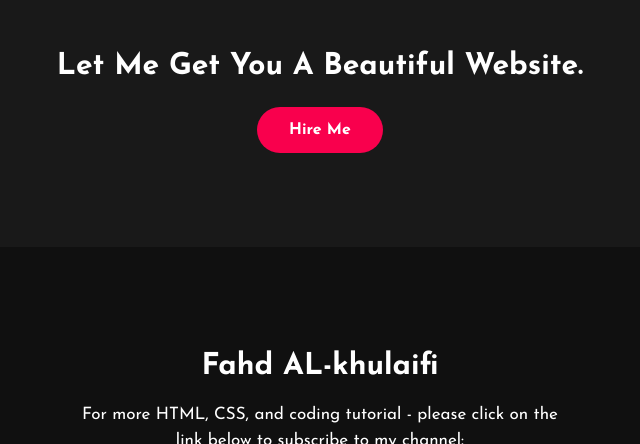
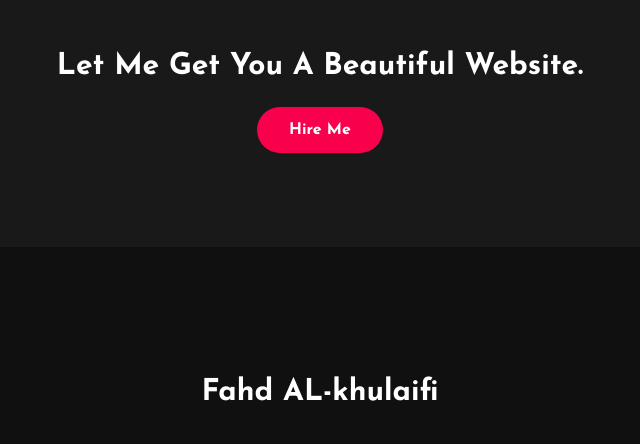
Before and after one commit to fahdalkhulaifi/MyPortfolio, a plain HTML site: page PortifolioTemplate/index.html in a window 1280 px wide. Shown: the part 2211-2655 px from the top of the page, without its empty margins (320-960 px from the left). Drawn offline with Linux system fonts and the light colour scheme.

Commit message:
Deleted Pragraph Belong To The Template-Maker

```diff
--- a/PortifolioTemplate/index.html
+++ b/PortifolioTemplate/index.html
@@ -80,7 +80,6 @@
 	<!------footer start--------->
 	<footer>
 		<p>Fahd AL-khulaifi</p>
-		<p>For more HTML, CSS, and coding tutorial - please click on the link below to subscribe to my channel:</p>
 		<div class="social">
 			<a href="www.linkedin.com/in/fahdaklhulaifi"><i class="fab fa-linkedin"></i></a>
 		</div>
```
